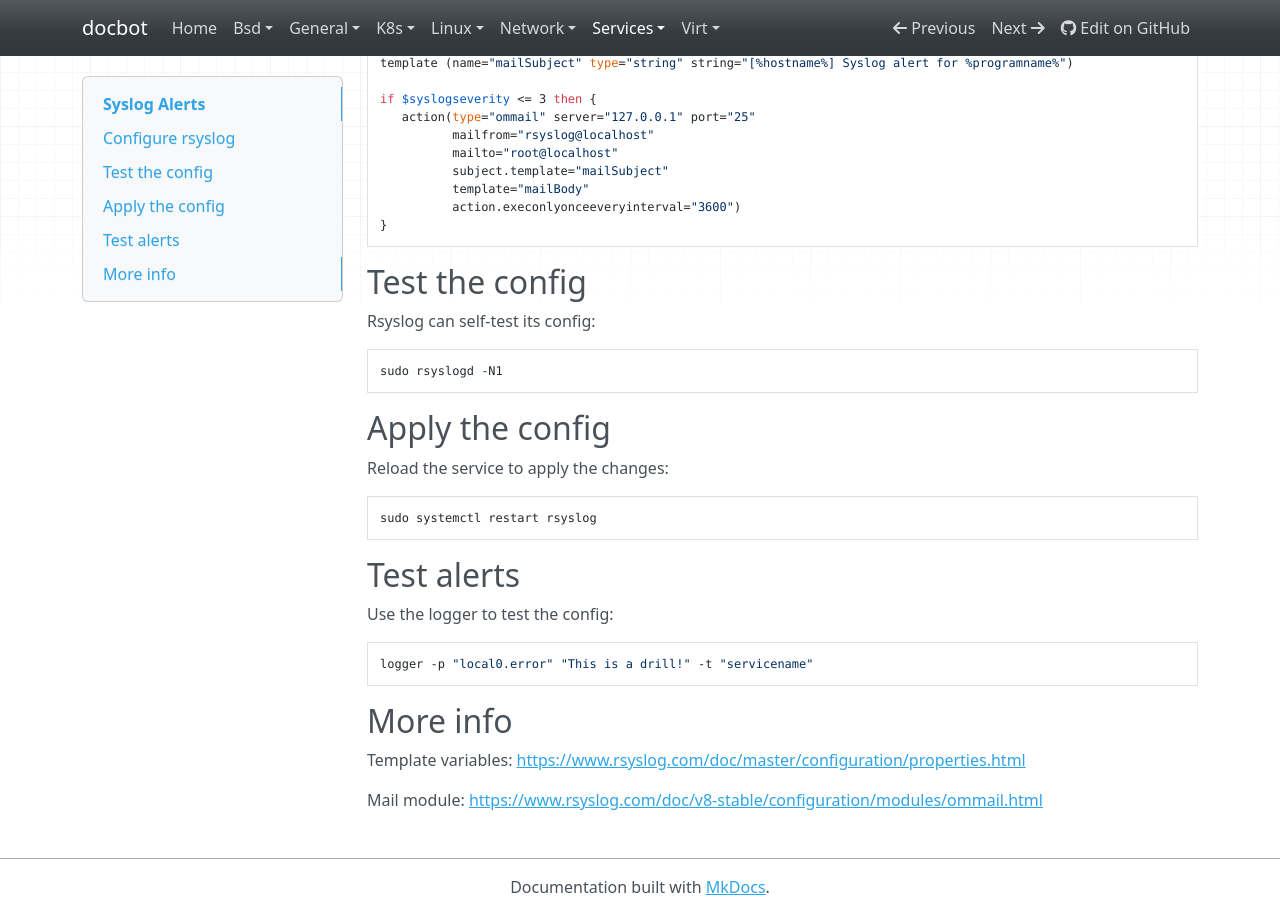
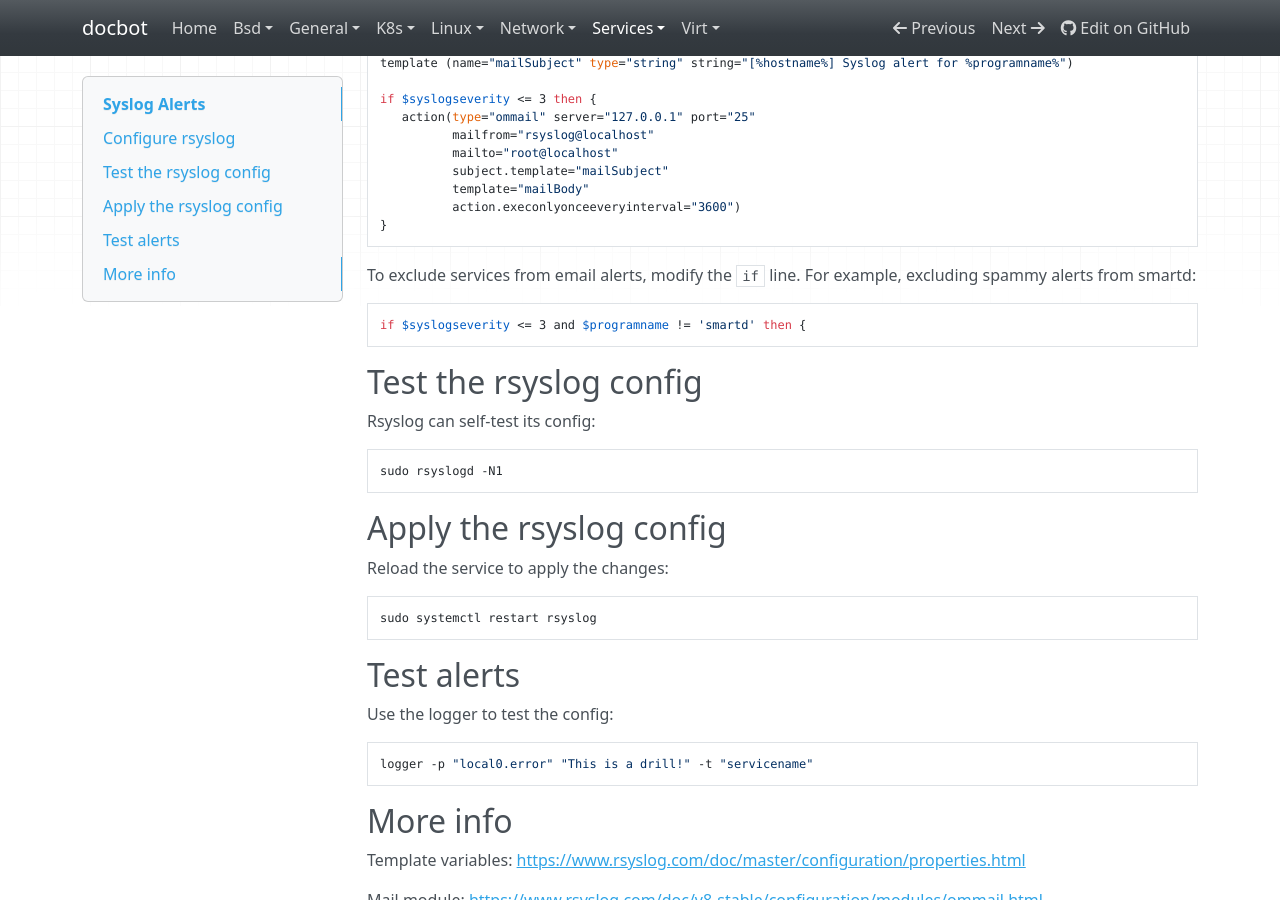
Before and after one commit to noahbailey/docbot, an MkDocs documentation site: the page built from docs/services/syslog.md, in a window 1280 px wide and 900 px high, scrolled down 640 px. Built offline with MkDocs 1.6.1, drawn with Linux system fonts in a browser that asks for light colours; nearby versions of some CDN libraries.

Commit message:
Add exclusions for rsyslog email alerts

````diff
--- a/docs/services/syslog.md
+++ b/docs/services/syslog.md
@@ -45,13 +45,19 @@ if $syslogseverity <= 3 then {
 }
 ```
 
-## Test the config
+To exclude services from email alerts, modify the `if` line. For example, excluding spammy alerts from smartd:
+
+```
+if $syslogseverity <= 3 and $programname != 'smartd' then {
+```
+
+## Test the rsyslog config
 
 Rsyslog can self-test its config:
 
     sudo rsyslogd -N1
 
-## Apply the config
+## Apply the rsyslog config
 
 Reload the service to apply the changes:
 
````
